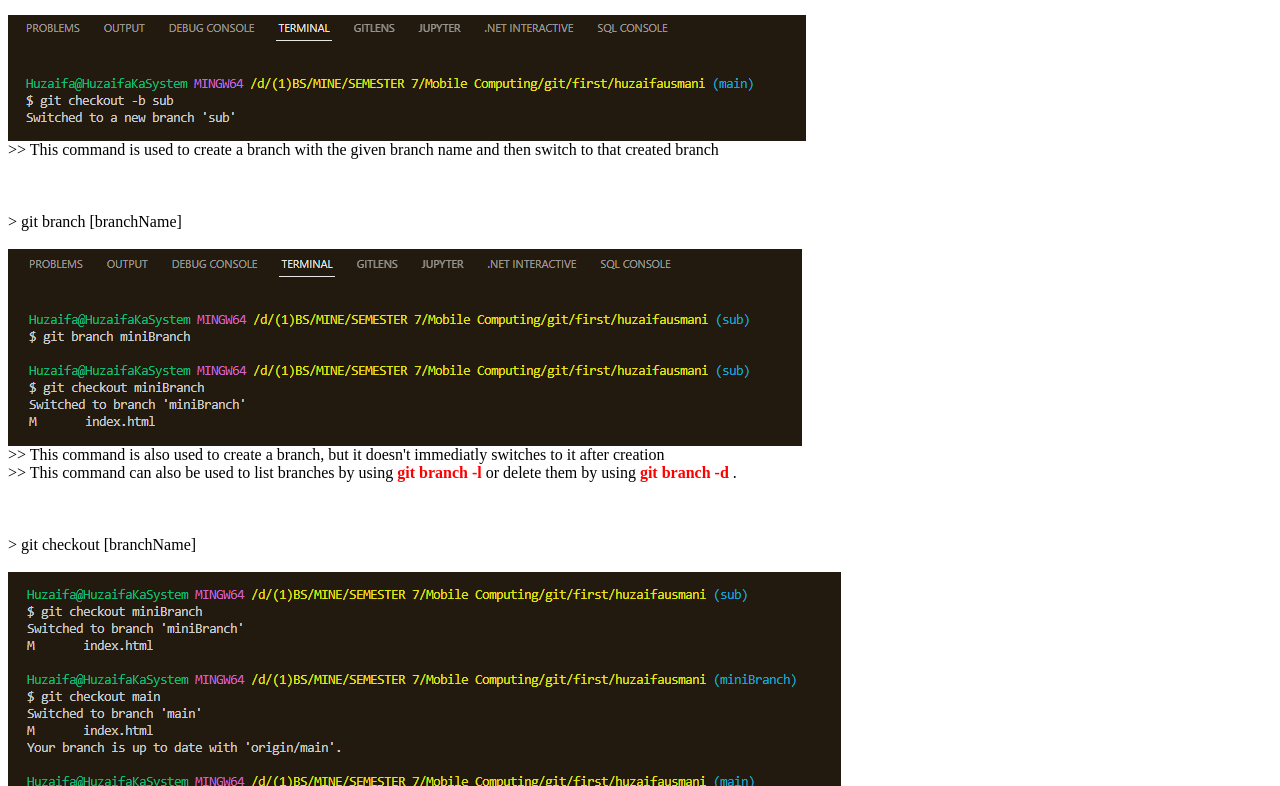
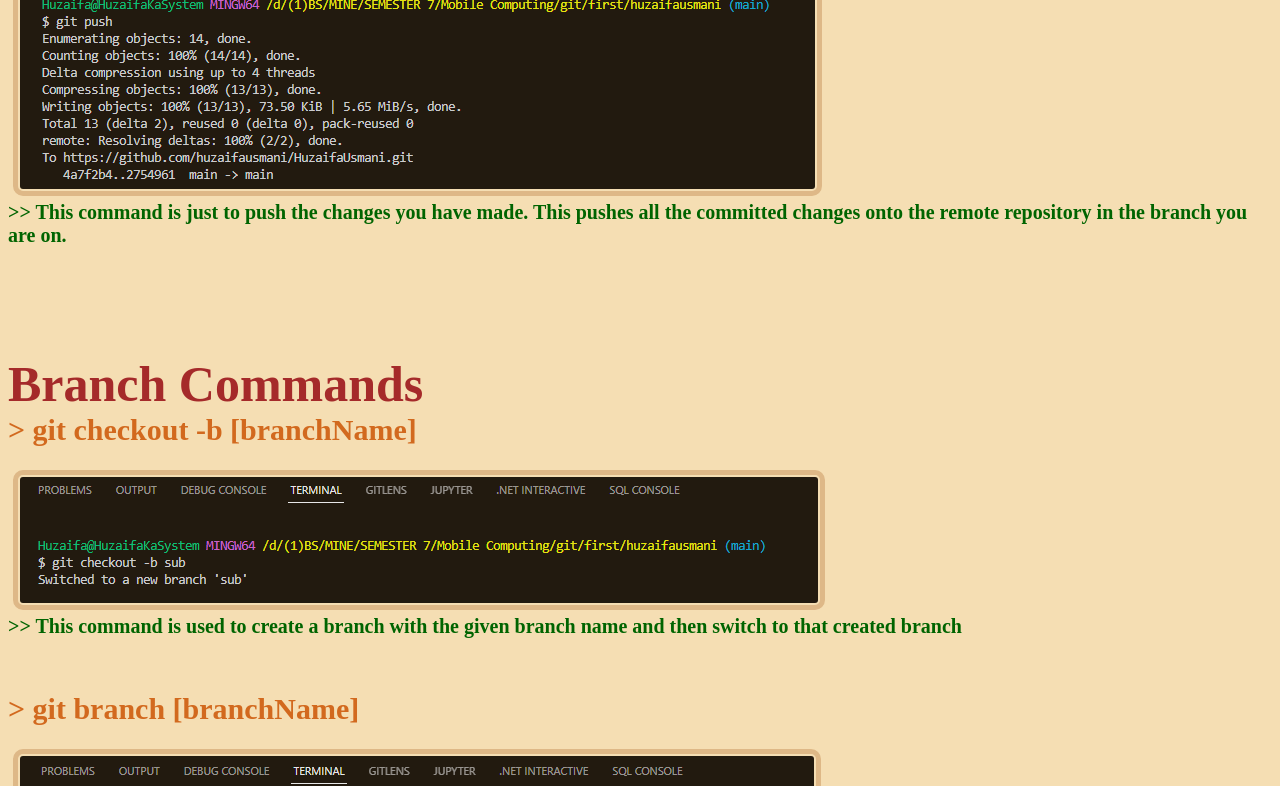
Before and after one commit to HuzaifaUsmani/HuzaifaUsmani, a plain HTML site: page index.html in a window 1280 px wide. Shown: the part 2014-2800 px from the top of the page. Drawn offline with Linux system fonts and the light colour scheme.

Commit message:
index.css

```diff
--- /dev/null
+++ b/index.css
@@ -0,0 +1,24 @@
+body{
+    background-color: wheat;
+}
+.heading{
+    font-size: 50px;
+    font-weight: bold;
+    color: brown;
+}
+.Text{
+    font-size: 30px;
+    font-weight: bold;
+    color: chocolate;
+}
+.img{
+    padding: 2px 2px 2px 2px;
+    margin: 5px 5px 5px 5px;
+    border: 5px solid burlywood;
+    border-radius: 10px;
+}
+.subText{
+    font-size: 20px;
+    color:darkgreen;
+    font-weight: bold;
+}
--- a/index.html
+++ b/index.html
@@ -3,6 +3,7 @@
     <meta charset="UTF-8">
     <meta http-equiv="X-UA-Compatible" content="IE=edge">
     <meta name="viewport" content="width=device-width, initial-scale=1.0">
+    <link rel="stylesheet" href="index.css">
     <title>Git Tutorial</title>
 </head>
 <br>
```
